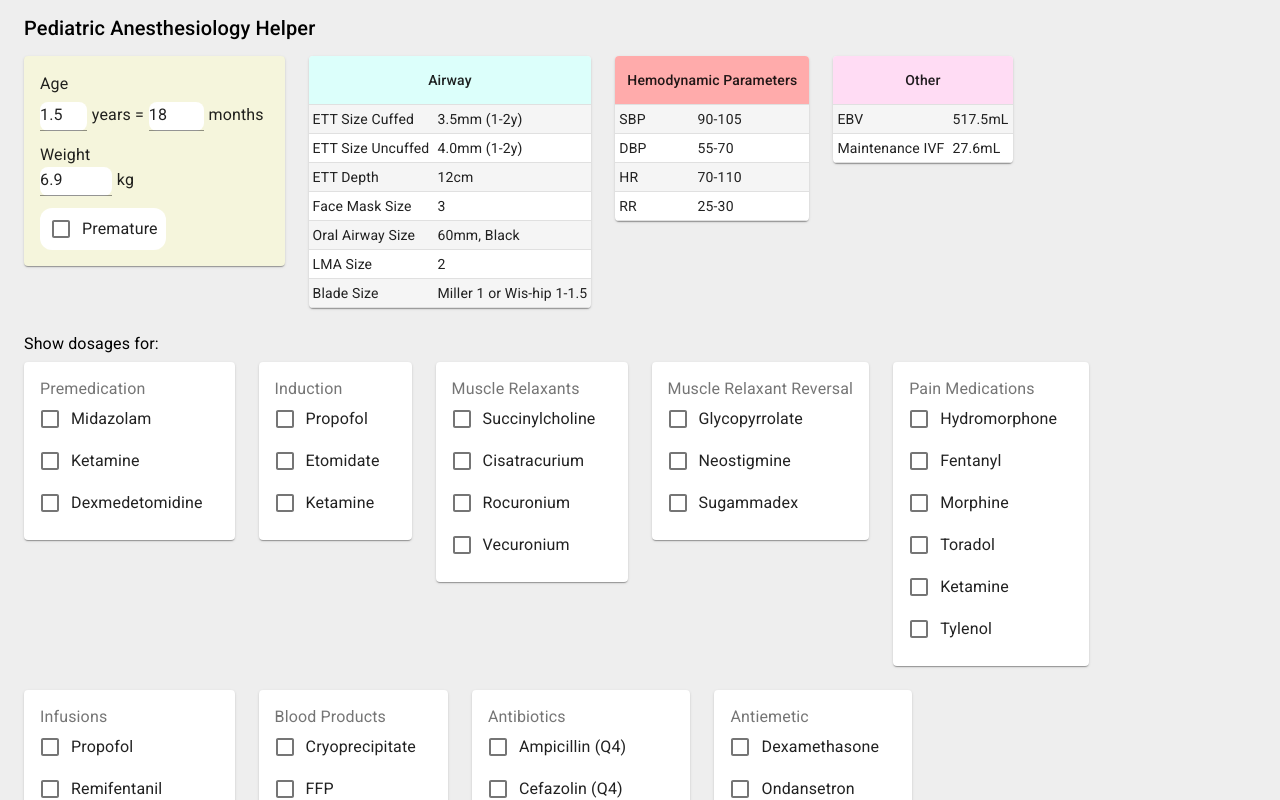
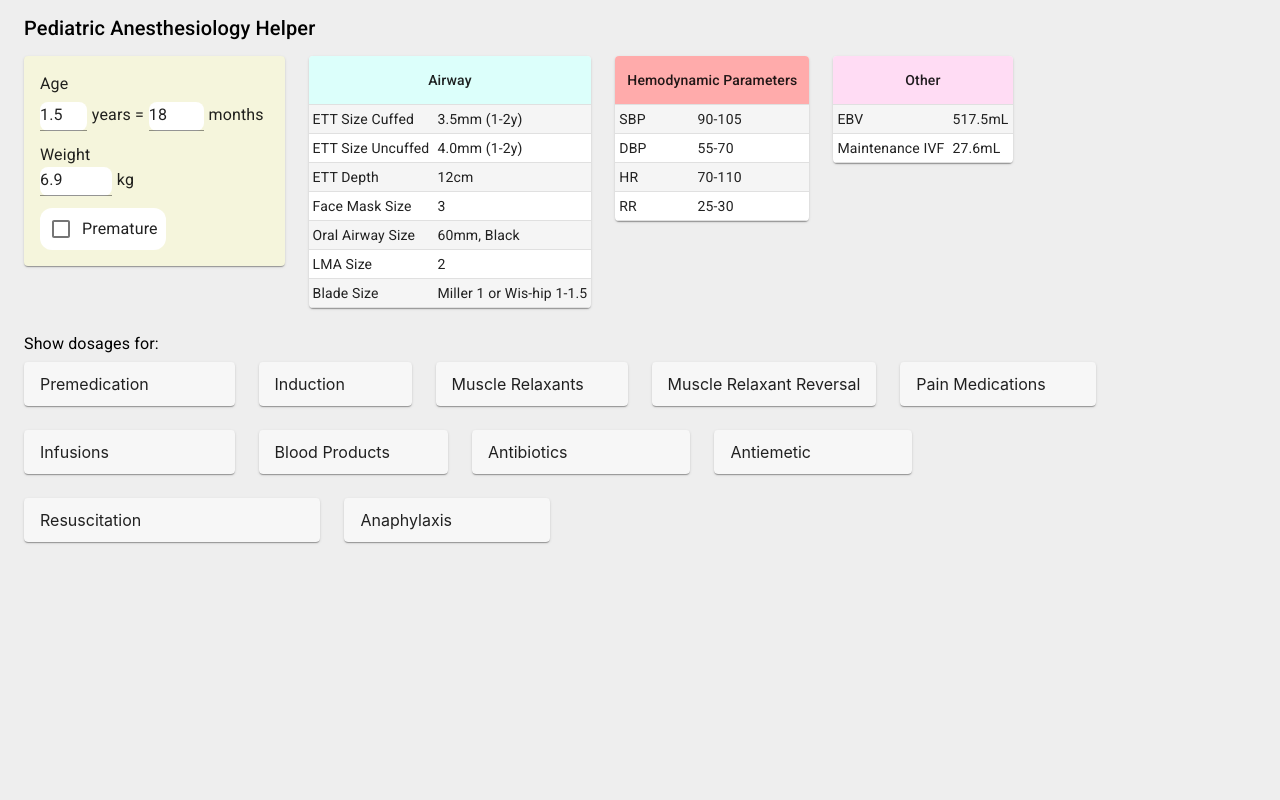
Before and after one commit to carlgao/carlgao.github.io, a React (Create React App) app: page / in a window 1280 px wide. Shown: the top 800 px of the page. Built offline with nearby package versions, Linux system fonts and the light colour scheme; the HTML template or start-up script is replaced by a standard one.

Commit message:
Accordion without Icon

```diff
--- a/src/MedsInput.js
+++ b/src/MedsInput.js
@@ -1,11 +1,13 @@
 import React from "react";
-import { makeStyles } from "@material-ui/core/styles";
+import { makeStyles, withStyles } from "@material-ui/core/styles";
 // Components
+import Accordion from "@material-ui/core/Accordion";
+import AccordionSummary from "@material-ui/core/AccordionSummary";
+import AccordionDetails from "@material-ui/core/AccordionDetails";
 import Checkbox from "@material-ui/core/Checkbox";
 import CustomCard from "./CustomCard";
 import FormControlLabel from "@material-ui/core/FormControlLabel";
 import FormGroup from "@material-ui/core/FormGroup";
-import FormLabel from "@material-ui/core/FormLabel";
 import Typography from "@material-ui/core/Typography";
 
 // const useStyles = makeStyles({
@@ -14,14 +16,32 @@ import Typography from "@material-ui/core/Typography";
 //   },
 // });
 
+const CustomAccordionSummary = withStyles({
+  root: {
+    backgroundColor: "rgba(0, 0, 0, .03)",
+    minHeight: 12,
+    "&$expanded": {
+      minHeight: 12,
+    },
+  },
+  content: {
+    "&$expanded": {
+      margin: "12px 0",
+    },
+  },
+  expanded: {},
+})(AccordionSummary);
+
 export default function MedsInput({ categories, onChange }) {
   // const classes = useStyles();
   return (
-    <>
+    <div>
       <Typography gutterBottom>Show dosages for:</Typography>
       {categories.map(({ cat, meds }, i) => (
-        <CustomCard pad>
-          <FormLabel>{cat}</FormLabel>
+        <CustomCard>
+          <Accordion style={{ border: 0 }}>
+            <CustomAccordionSummary>{cat}</CustomAccordionSummary>
+            <AccordionDetails>
               <FormGroup>
                 {meds.map(({ med }, j) => (
                   <FormControlLabel
@@ -36,8 +56,10 @@ export default function MedsInput({ categories, onChange }) {
                   />
                 ))}
               </FormGroup>
+            </AccordionDetails>
+          </Accordion>
         </CustomCard>
       ))}
-    </>
+    </div>
   );
 }
```
Lines whose indentation alone changed are shown as unchanged.
